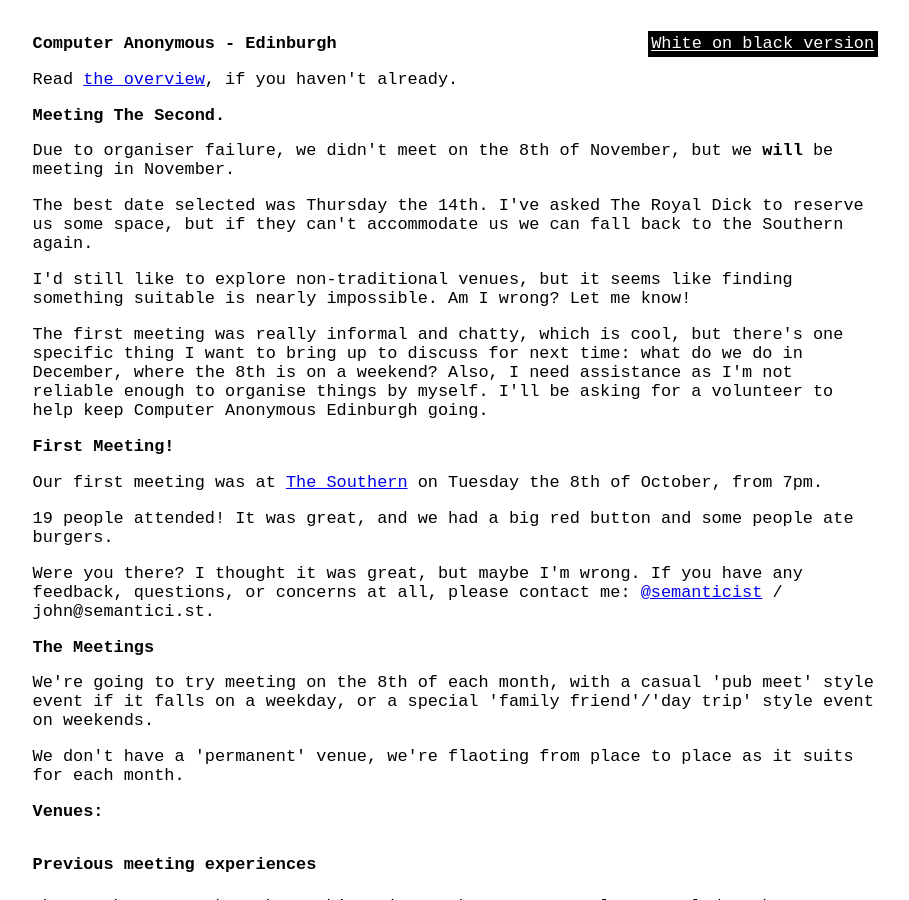
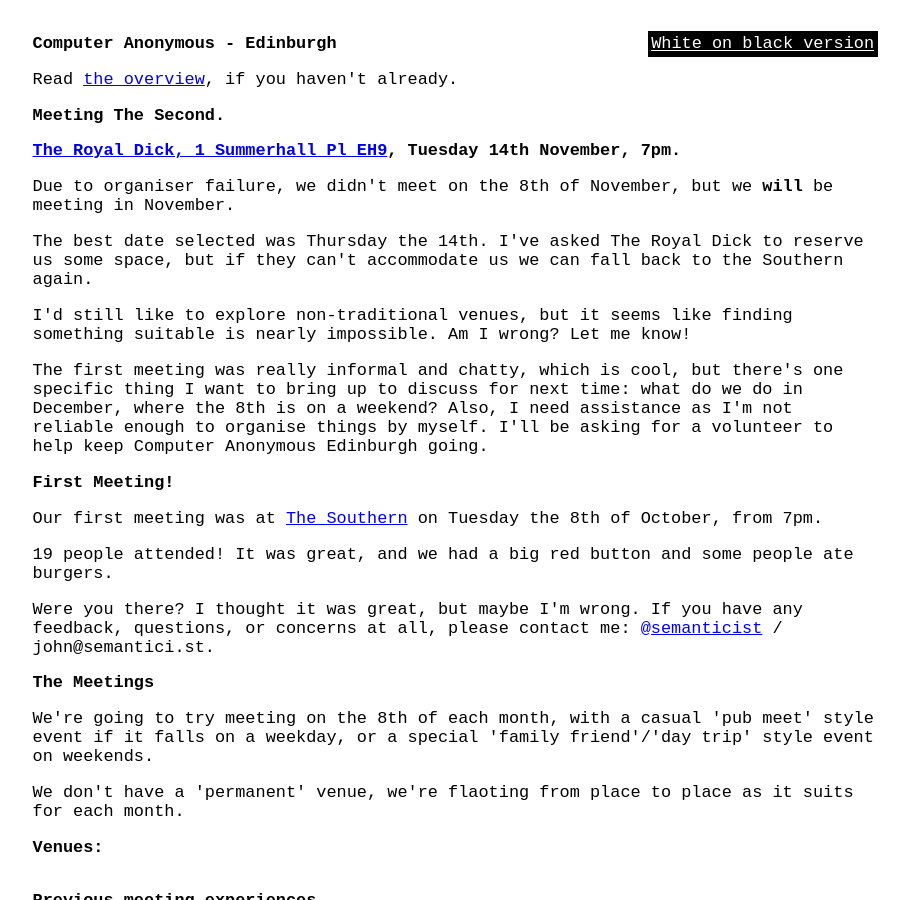
Before and after one commit to computeranonymous/computer, a Jekyll site: the page built from uk_edinburgh.html, in a window 1280 px wide and 900 px high. Shown: the whole window, without its empty margins (185-1094 px from the left). Built offline with Jekyll 4.4.1, drawn with Linux system fonts in a browser that asks for light colours.

Commit message:
Update uk_edinburgh.html

```diff
--- a/uk_edinburgh.html
+++ b/uk_edinburgh.html
@@ -7,6 +7,8 @@ title: Computer Anonymous - Edinburgh
       <p>Read <a href="index.html">the overview</a>, if you haven't already.</p>
 
       <h2>Meeting The Second.</h2>
+
+      <h3><a href="https://www.google.co.uk/maps/preview#!data=!1m4!1m3!1d2176!2d-3.1820669!3d55.9393032!4m12!2m11!1m10!1s0x0%3A0x501b49783f43819c!3m8!1m3!1d71503!2d-3.2053386!3d55.9412083!3m2!1i1024!2i768!4f13.1">The Royal Dick, 1 Summerhall Pl EH9</a>, Tuesday 14th November,  7pm.</h3>
 
       <p>Due to organiser failure, we didn't meet on the 8th of November, but we <strong>will</strong> be meeting in November.</p>
 
```
